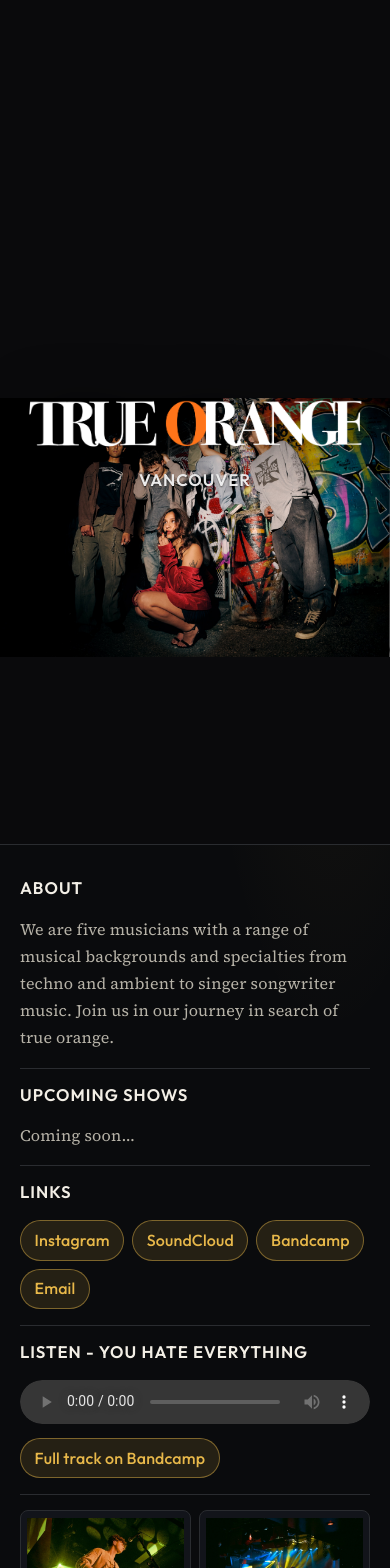
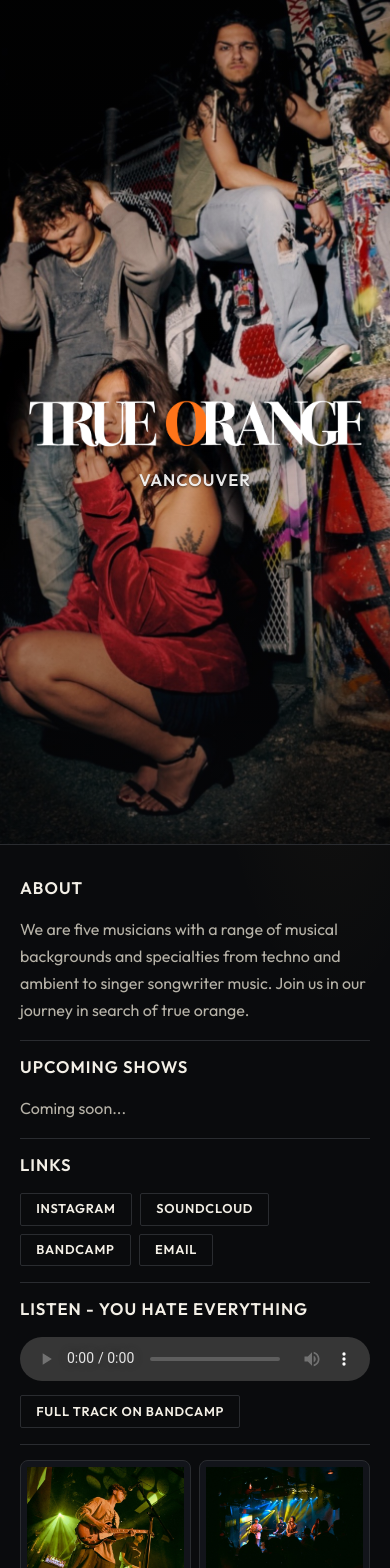
Before and after one commit to bimbleboi/true-orange-new, a React (Vite) app: page / in a window 390 px wide. Shown: the top 1568 px of the page. Built offline with nearby package versions, Linux system fonts and the light colour scheme.

Commit message:
fixed mobile again

```diff
--- a/index.html
+++ b/index.html
@@ -12,7 +12,7 @@
     <link rel="preconnect" href="https://fonts.googleapis.com" />
     <link rel="preconnect" href="https://fonts.gstatic.com" crossorigin />
     <link
-      href="https://fonts.googleapis.com/css2?family=Outfit:wght@500;600;700&family=Source+Serif+4:opsz,wght@8..60,400;500;600&display=swap"
+      href="https://fonts.googleapis.com/css2?family=Outfit:wght@400;500;600;700&display=swap"
       rel="stylesheet"
     />
     <link rel="preload" as="image" href="/images/the-photo.jpg" />
--- a/src/App.css
+++ b/src/App.css
@@ -69,24 +69,6 @@ main p {
     rgba(10, 11, 13, 0.05) 45%,
     rgba(10, 11, 13, 0.45) 100%
   );
-}
-
-/* Portrait phones: show the whole photo (no crop) so all five stay in frame.
-   Hero still fills the first screen; logo moves up so the band stays clear. */
-@media (max-width: 700px) and (orientation: portrait) {
-  .hero-landing__bg {
-    object-fit: contain;
-    object-position: center 68%;
-  }
-
-  .hero-landing__scrim {
-    display: none;
-  }
-
-  .hero-landing__content {
-    justify-content: flex-start;
-    padding-top: clamp(3rem, 14vw, 5rem);
-  }
 }
 
 .hero-landing__content {
@@ -266,38 +248,39 @@ main > .section + .section::before {
 
 .button-link {
   display: inline-block;
-  border: 1px solid var(--accent-border);
-  padding: 0.35rem 0.85rem;
-  border-radius: 999px;
-  background: var(--accent-bg);
+  border: 1px solid var(--border);
+  padding: 0.4rem 0.95rem;
+  border-radius: 2px;
+  background: transparent;
   font-family: var(--font-display);
-  font-size: var(--body-size);
-  line-height: var(--body-leading);
-  letter-spacing: var(--body-tracking);
-  color: var(--accent);
-  font-weight: 500;
+  font-size: 0.8rem;
+  line-height: 1.4;
+  letter-spacing: var(--display-tracking);
+  text-transform: uppercase;
+  color: var(--text-h);
+  font-weight: 600;
   text-decoration: none;
   cursor: pointer;
   transition:
-    background 200ms ease,
     border-color 200ms ease,
-    color 200ms ease;
+    color 200ms ease,
+    background 200ms ease;
 }
 
 .button-link:hover {
   text-decoration: none;
-  background: rgba(232, 184, 74, 0.2);
-  border-color: var(--accent);
+  border-color: var(--text-h);
+  background: transparent;
   color: var(--text-h);
 }
 
 button.button-link:disabled {
-  opacity: 0.65;
+  opacity: 0.55;
   cursor: not-allowed;
 }
 
 button.button-link:disabled:hover {
-  text-decoration: none;
+  border-color: var(--border);
 }
 
 .signup-description {
@@ -318,7 +301,7 @@ button.button-link:disabled:hover {
   flex: 1 1 240px;
   min-width: 0;
   border: 1px solid var(--border);
-  border-radius: 999px;
+  border-radius: 2px;
   padding: 0.55rem 0.9rem;
   background: var(--surface);
   font-family: var(--font-body);
@@ -334,8 +317,8 @@ button.button-link:disabled:hover {
 
 .signup-form input:focus {
   outline: none;
-  border-color: var(--accent-border);
-  box-shadow: 0 0 0 3px var(--accent-bg);
+  border-color: var(--text-h);
+  box-shadow: none;
 }
 
 .signup-message {
@@ -410,7 +393,7 @@ button.button-link:disabled:hover {
   max-width: 100%;
   height: 2.75rem;
   color-scheme: dark;
-  border-radius: 999px;
+  border-radius: 2px;
 }
 
 .music-preview__link {
--- a/src/index.css
+++ b/src/index.css
@@ -12,10 +12,10 @@
   --surface: #12141a;
 
   --font-display: 'Outfit', system-ui, sans-serif;
-  --font-body: 'Source Serif 4', Georgia, 'Times New Roman', serif;
+  --font-body: 'Outfit', system-ui, sans-serif;
   --body-size: 16px;
   --body-leading: 1.7;
-  --body-tracking: 0.01em;
+  --body-tracking: 0;
   --display-tracking: 0.06em;
   --section-gap: clamp(2rem, 5vw, 2.75rem);
   --section-inner-gap: 1rem;
```
Also changed, not shown: public/images/the-photo.jpg.
